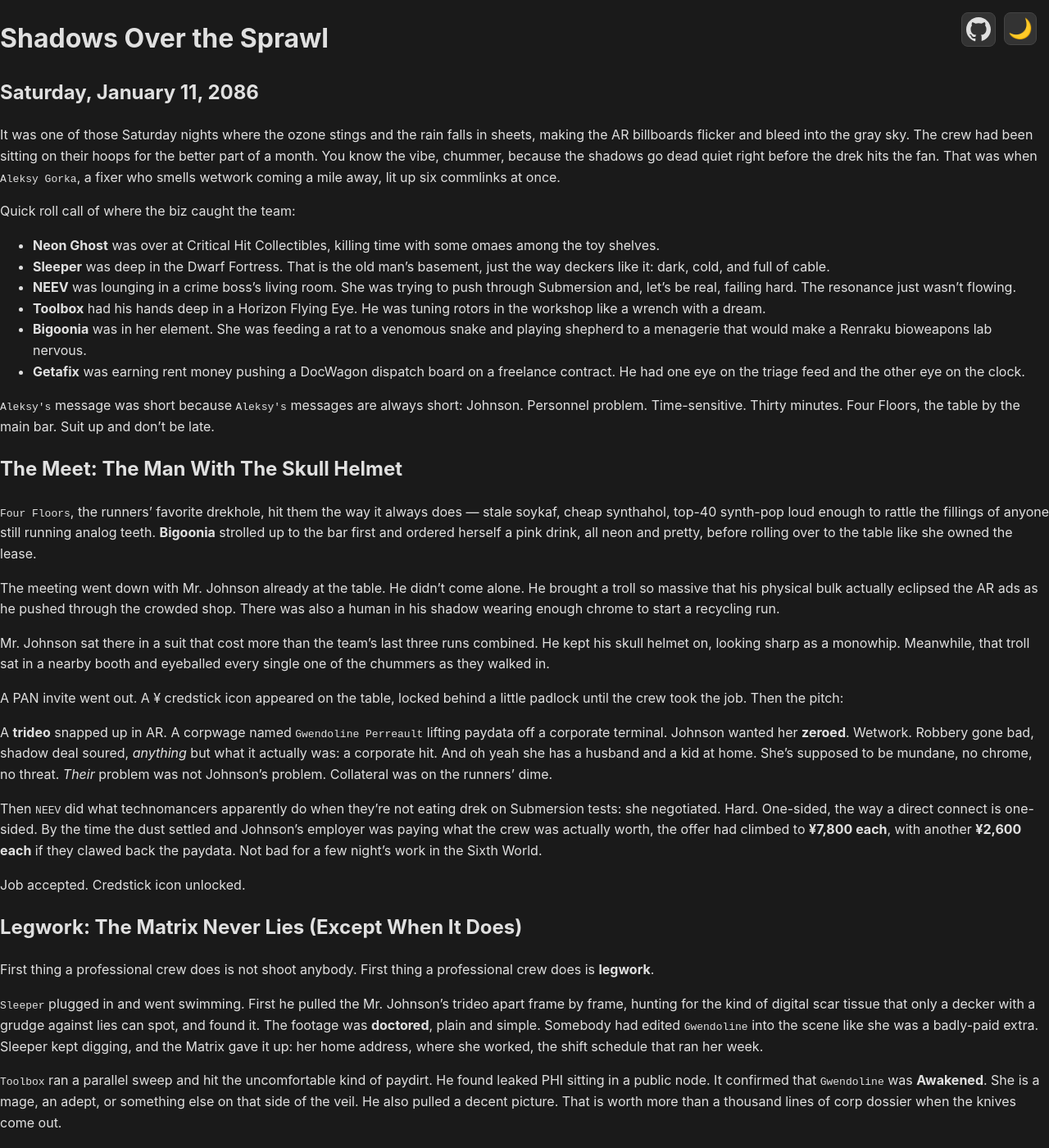
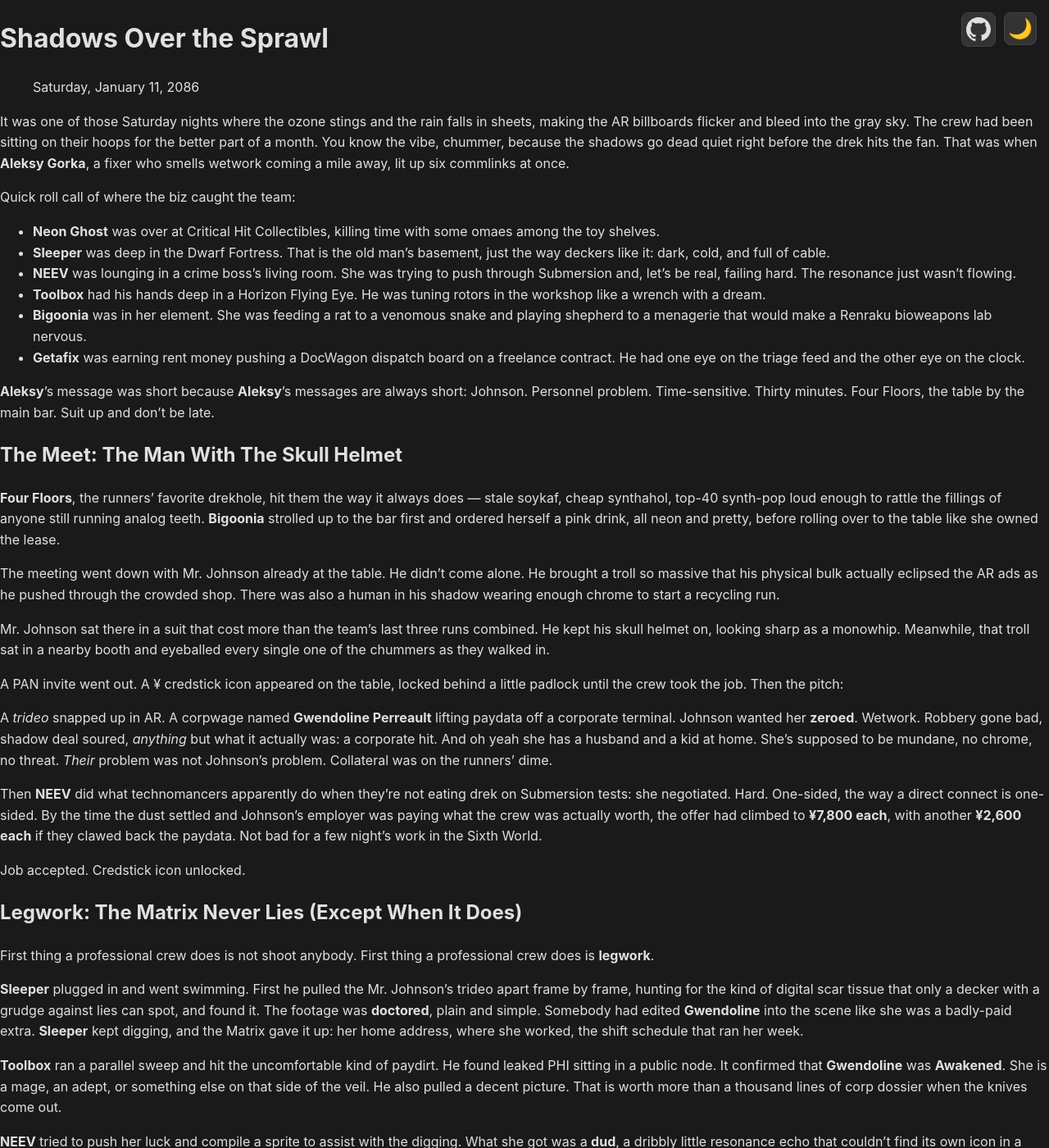
Before and after one commit to TabletopAdventures/tabletopadventures.github.io, a Jekyll site: the page built from campaigns/_shadowrun_mecayotl/session_00.md, in a window 1280 px wide and 1400 px high. Shown: the whole window at 82% size. Built offline with Jekyll 4.4.1, drawn with Linux system fonts in a browser that asks for light colours.

Commit message:
Added session 3, fixed formatting (#29)

```diff
--- a/campaigns/_shadowrun_mecayotl/session_00.md
+++ b/campaigns/_shadowrun_mecayotl/session_00.md
@@ -5,9 +5,9 @@ date: 2026-05-03
 
 # Shadows Over the Sprawl
 
-## Saturday, January 11, 2086
+> Saturday, January 11, 2086
 
-It was one of those Saturday nights where the ozone stings and the rain falls in sheets, making the AR billboards flicker and bleed into the gray sky. The crew had been sitting on their hoops for the better part of a month. You know the vibe, chummer, because the shadows go dead quiet right before the drek hits the fan. That was when `Aleksy Gorka`, a fixer who smells wetwork coming a mile away, lit up six commlinks at once.
+It was one of those Saturday nights where the ozone stings and the rain falls in sheets, making the AR billboards flicker and bleed into the gray sky. The crew had been sitting on their hoops for the better part of a month. You know the vibe, chummer, because the shadows go dead quiet right before the drek hits the fan. That was when **Aleksy Gorka**, a fixer who smells wetwork coming a mile away, lit up six commlinks at once.
 
 Quick roll call of where the biz caught the team:
 
@@ -18,11 +18,11 @@ Quick roll call of where the biz caught the team:
 - **Bigoonia** was in her element. She was feeding a rat to a venomous snake and playing shepherd to a menagerie that would make a Renraku bioweapons lab nervous.
 - **Getafix** was earning rent money pushing a DocWagon dispatch board on a freelance contract. He had one eye on the triage feed and the other eye on the clock.
 
-`Aleksy's` message was short because `Aleksy's` messages are always short: Johnson. Personnel problem. Time-sensitive. Thirty minutes. Four Floors, the table by the main bar. Suit up and don't be late.
+**Aleksy**'s message was short because **Aleksy**'s messages are always short: Johnson. Personnel problem. Time-sensitive. Thirty minutes. Four Floors, the table by the main bar. Suit up and don't be late.
 
 ## The Meet: The Man With The Skull Helmet
 
-`Four Floors`, the runners' favorite drekhole, hit them the way it always does — stale soykaf, cheap synthahol, top-40 synth-pop loud enough to rattle the fillings of anyone still running analog teeth. **Bigoonia** strolled up to the bar first and ordered herself a pink drink, all neon and pretty, before rolling over to the table like she owned the lease.
+**Four Floors**, the runners' favorite drekhole, hit them the way it always does — stale soykaf, cheap synthahol, top-40 synth-pop loud enough to rattle the fillings of anyone still running analog teeth. **Bigoonia** strolled up to the bar first and ordered herself a pink drink, all neon and pretty, before rolling over to the table like she owned the lease.
 
 The meeting went down with Mr. Johnson already at the table. He didn't come alone. He brought a troll so massive that his physical bulk actually eclipsed the AR ads as he pushed through the crowded shop. There was also a human in his shadow wearing enough chrome to start a recycling run.
 
@@ -30,9 +30,9 @@ Mr. Johnson sat there in a suit that cost more than the team's last three runs c
 
 A PAN invite went out. A ¥ credstick icon appeared on the table, locked behind a little padlock until the crew took the job. Then the pitch:
 
-A **trideo** snapped up in AR. A corpwage named `Gwendoline Perreault` lifting paydata off a corporate terminal. Johnson wanted her **zeroed**. Wetwork. Robbery gone bad, shadow deal soured, *anything* but what it actually was: a corporate hit. And oh yeah she has a husband and a kid at home. She's supposed to be mundane, no chrome, no threat. *Their* problem was not Johnson's problem. Collateral was on the runners' dime.
+A *trideo* snapped up in AR. A corpwage named **Gwendoline Perreault** lifting paydata off a corporate terminal. Johnson wanted her **zeroed**. Wetwork. Robbery gone bad, shadow deal soured, *anything* but what it actually was: a corporate hit. And oh yeah she has a husband and a kid at home. She's supposed to be mundane, no chrome, no threat. *Their* problem was not Johnson's problem. Collateral was on the runners' dime.
 
-Then `NEEV` did what technomancers apparently do when they're not eating drek on Submersion tests: she negotiated. Hard. One-sided, the way a direct connect is one-sided. By the time the dust settled and Johnson's employer was paying what the crew was actually worth, the offer had climbed to **¥7,800 each**, with another **¥2,600 each** if they clawed back the paydata. Not bad for a few night's work in the Sixth World.
+Then **NEEV** did what technomancers apparently do when they're not eating drek on Submersion tests: she negotiated. Hard. One-sided, the way a direct connect is one-sided. By the time the dust settled and Johnson's employer was paying what the crew was actually worth, the offer had climbed to **¥7,800 each**, with another **¥2,600 each** if they clawed back the paydata. Not bad for a few night's work in the Sixth World.
 
 Job accepted. Credstick icon unlocked.
 
@@ -40,22 +40,22 @@ Job accepted. Credstick icon unlocked.
 
 First thing a professional crew does is not shoot anybody. First thing a professional crew does is **legwork**.
 
-`Sleeper` plugged in and went swimming. First he pulled the Mr. Johnson's trideo apart frame by frame, hunting for the kind of digital scar tissue that only a decker with a grudge against lies can spot, and found it. The footage was **doctored**, plain and simple. Somebody had edited `Gwendoline` into the scene like she was a badly-paid extra. Sleeper kept digging, and the Matrix gave it up: her home address, where she worked, the shift schedule that ran her week.
+**Sleeper** plugged in and went swimming. First he pulled the Mr. Johnson's trideo apart frame by frame, hunting for the kind of digital scar tissue that only a decker with a grudge against lies can spot, and found it. The footage was **doctored**, plain and simple. Somebody had edited **Gwendoline** into the scene like she was a badly-paid extra. **Sleeper** kept digging, and the Matrix gave it up: her home address, where she worked, the shift schedule that ran her week.
 
-`Toolbox` ran a parallel sweep and hit the uncomfortable kind of paydirt. He found leaked PHI sitting in a public node. It confirmed that `Gwendoline` was **Awakened**. She is a mage, an adept, or something else on that side of the veil. He also pulled a decent picture. That is worth more than a thousand lines of corp dossier when the knives come out.
+**Toolbox** ran a parallel sweep and hit the uncomfortable kind of paydirt. He found leaked PHI sitting in a public node. It confirmed that **Gwendoline** was **Awakened**. She is a mage, an adept, or something else on that side of the veil. He also pulled a decent picture. That is worth more than a thousand lines of corp dossier when the knives come out.
 
-`NEEV` tried to push her luck and compile a sprite to assist with the digging. What she got was a **dud**, a dribbly little resonance echo that couldn't find its own icon in a data grid. Back to the drawing board for her, at least for the moment.
+**NEEV** tried to push her luck and compile a sprite to assist with the digging. What she got was a **dud**, a dribbly little resonance echo that couldn't find its own icon in a data grid. Back to the drawing board for her, at least for the moment.
 
 ## The Stakeout: Eyes On the Mark
 
 With a name, a face, an address, and the uncomfortable knowledge that the target was Awakened and had a family at home, the crew rolled out to eyeball the apartment in person.
 
-Bright and early, `Bigoonia`, `Toolbox`, and `Getafix` loaded up and hit the street. They parked in a spot where it looked like nobody was parking. Then they watched from a spot where it looked like nobody was watching. It was standard ground-level coverage.
+Bright and early, **Bigoonia**, **Toolbox**, and **Getafix** loaded up and hit the street. They parked in a spot where it looked like nobody was parking. Then they watched from a spot where it looked like nobody was watching. It was standard ground-level coverage.
 
-`Neon Ghost` went vertical. He climbed to a rooftop across the way and lined up a sightline. He spotted her first and then flipped his sight into the **astral**. He **assensed** `Gwendoline` right through the window of her life. It was a perfect read. It was the kind of thing every mage brags about over synthahol later. He walked away knowing everything the meat wouldn't tell him. He saw the active spells, the shape of her magical signature, and the depth of her Awakening. He saw every bit of chrome she did or didn't have sunk under the skin. There were no implants to speak of. It was just her, her mojo, and the truth of it glowing clean.
+**Neon Ghost** went vertical. He climbed to a rooftop across the way and lined up a sightline. He spotted her first and then flipped his sight into the *astral*. He *assensed* **Gwendoline** right through the window of her life. It was a perfect read. It was the kind of thing every mage brags about over synthahol later. He walked away knowing everything the meat wouldn't tell him. He saw the active spells, the shape of her magical signature, and the depth of her Awakening. He saw every bit of chrome she did or didn't have sunk under the skin. There were no implants to speak of. It was just her, her mojo, and the truth of it glowing clean.
 
-That was when `Bigoonia` decided the night needed a little less watching and a little more *talking*. She is not exactly a subtle diplomat.
+That was when **Bigoonia** decided the night needed a little less watching and a little more *talking*. She is not exactly a subtle diplomat.
 
-She walked right up to `Gwendoline` on the street. It was a troll's worth of presence crowding a corpwage's personal space. She asked about the paydata like they were old friends catching up on gossip. `Gwendoline` did what any pro in her position would do. She played dumb. She acted like she didn't know what the trog was on about and just kept walking.
+She walked right up to **Gwendoline** on the street. It was a troll's worth of presence crowding a corpwage's personal space. She asked about the paydata like they were old friends catching up on gossip. **Gwendoline** did what any pro in her position would do. She played dumb. She acted like she didn't know what the trog was on about and just kept walking.
 
-`Bigoonia`, unsatisfied with the answer, **raised her voice.** Leaned in. Put the full weight of eight feet and several hundred kilos of intimidation on the street like a deployed riot baton.
+**Bigoonia**, unsatisfied with the answer, *raised her voice.* Leaned in. Put the full weight of eight feet and several hundred kilos of intimidation on the street like a deployed riot baton.
```
Also changed, not shown: campaigns/_shadowrun_mecayotl/session_01.md (+10 -8 lines), campaigns/_shadowrun_mecayotl/session_02.md (added, +53 -0 lines).
